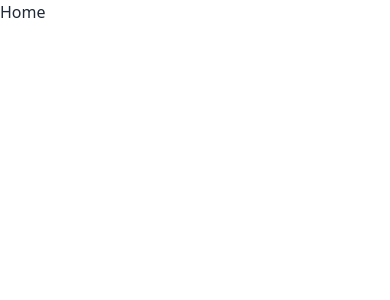
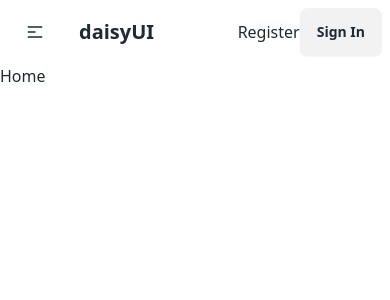
Before and after one commit to Khalid-Saifullaha/job-portal-client, a React (Vite) app: page / in a window 390 px wide. Shown: the top 300 px of the page. Built offline with nearby package versions, Linux system fonts and the light colour scheme.

Commit message:
Navebar added

```diff
--- a/src/layout/MainLayout.jsx
+++ b/src/layout/MainLayout.jsx
@@ -1,9 +1,11 @@
 import React from "react";
 import { Outlet } from "react-router-dom";
+import Navbar from "../pages/shared/Navbar";
 
 const MainLayout = () => {
   return (
-    <div className="max-w-7xl">
+    <div className="max-w-7xl mx-auto">
+      <Navbar></Navbar>
       <Outlet></Outlet>
     </div>
   );
--- /dev/null
+++ b/src/pages/Register/Register.jsx
@@ -0,0 +1,7 @@
+import React from "react";
+
+const Register = () => {
+  return <div></div>;
+};
+
+export default Register;
--- /dev/null
+++ b/src/pages/shared/Navbar.jsx
@@ -0,0 +1,56 @@
+import React from "react";
+import { Link } from "react-router-dom";
+
+const Navbar = () => {
+  const links = (
+    <>
+      <li>
+        <a>Item 1</a>
+      </li>
+
+      <li>
+        <a>Item 3</a>
+      </li>
+    </>
+  );
+  return (
+    <div className="navbar bg-base-100">
+      <div className="navbar-start">
+        <div className="dropdown">
+          <div tabIndex={0} role="button" className="btn btn-ghost lg:hidden">
+            <svg
+              xmlns="http://www.w3.org/2000/svg"
+              className="h-5 w-5"
+              fill="none"
+              viewBox="0 0 24 24"
+              stroke="currentColor"
+            >
+              <path
+                strokeLinecap="round"
+                strokeLinejoin="round"
+                strokeWidth="2"
+                d="M4 6h16M4 12h8m-8 6h16"
+              />
+            </svg>
+          </div>
+          <ul
+            tabIndex={0}
+            className="menu menu-sm dropdown-content bg-base-100 rounded-box z-[1] mt-3 w-52 p-2 shadow"
+          >
+            {links}
+          </ul>
+        </div>
+        <a className="btn btn-ghost text-xl">daisyUI</a>
+      </div>
+      <div className="navbar-center hidden lg:flex">
+        <ul className="menu menu-horizontal px-1">{links}</ul>
+      </div>
+      <div className="navbar-end">
+        <Link to={"/register"}> Register</Link>
+        <a className="btn">Sign In</a>
+      </div>
+    </div>
+  );
+};
+
+export default Navbar;
--- a/src/router/router.jsx
+++ b/src/router/router.jsx
@@ -1,6 +1,7 @@
 import { createBrowserRouter, RouterProvider } from "react-router-dom";
 import Home from "../pages/Home";
 import MainLayout from "../layout/MainLayout";
+import Register from "../pages/Register/Register";
 
 const router = createBrowserRouter([
   {
@@ -12,6 +13,10 @@
         path: "/",
         element: <Home></Home>,
       },
+      {
+        path: "/register",
+        element: <Register></Register>,
+      },
     ],
   },
 ]);
```
